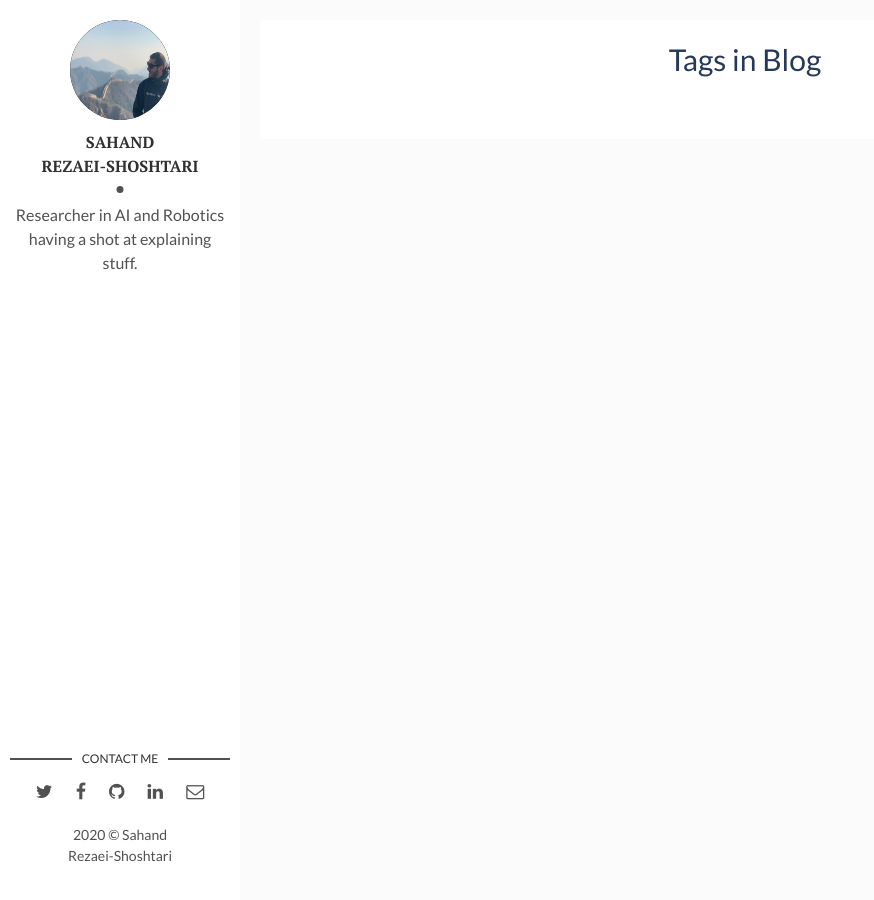
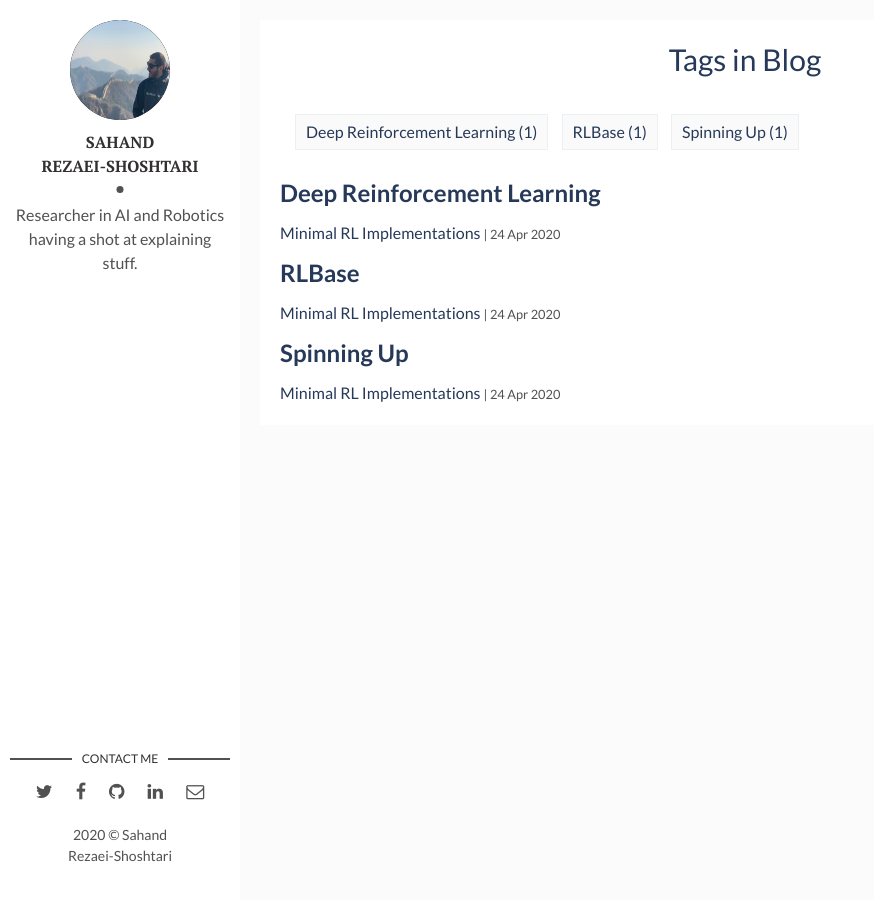
Before and after one commit to sahandrez/blog, a Jekyll site: the page built from tags.html, in a window 1280 px wide. Shown: the whole page, without its empty margins (0-874 px from the left). Built offline with Jekyll 4.4.1, drawn with Linux system fonts in a browser that asks for light colours; part of the change alters nothing that is shown.

Commit message:
Add the RLBase post

```diff
--- a/_posts/2017-04-06-rlbase.markdown
+++ b/_posts/2017-04-06-rlbase.markdown
@@ -1,7 +1,35 @@
 ---
 layout: post
 title: "Minimal RL Implementations"
-date: 2020-04-20
-description: Minimal RL implementations # Add post description (optional)
+date: 2020-04-24
+description: Minimal RL implementations
 img:  # Add image post (optional)
+tags: [Deep Reinforcement Learning, Spinning Up, RLBase]
 ---
+
+[OpenAI](https://openai.com/) has done a fantastic job with the developement of [Spinning Up](https://spinningup.openai.com/en/latest/index.html#), an educational resource for understanding Deep Reinforcement Learning (Deep RL). Its simple [code design](https://spinningup.openai.com/en/latest/user/introduction.html#code-design-philosophy), the well-documented, standalone, and reasonably good implementations of [key algorithms](https://spinningup.openai.com/en/latest/user/algorithms.html), and its [curated list](https://spinningup.openai.com/en/latest/spinningup/keypapers.html) of key papers in Deep RL have significantly lowered the barrier to entry for new researchers. Additionally, the [guide](https://spinningup.openai.com/en/latest/spinningup/spinningup.html) on spinning up as a Deep RL researcher gives a very nice overview of the common pitfalls.
+
+While awesome RL repos such as [rllib](https://ray.readthedocs.io/en/latest/rllib.html), [Baselines](https://github.com/openai/baselines), [Dopamine](https://github.com/google/dopamine), and [rlpyt](https://github.com/astooke/rlpyt) are great for running state-of-the-art RL algorithms in large-scales, their often complicated frameworks make understaing the core concepts of Deep RL algorithms almost impossible. This is where the true benefit of simple implementations of Spinning Up come into play.
+
+## RLBase: A Spinning Up Fork
+
+With the [PyTorch update](https://openai.com/blog/openai-pytorch/) of Spinning Up in January 2020, OpenAI has officially announced that no major updates are currently planned out. The original repo implements the following 6 core Deep RL algorithms:
+
+1. [Vanilla Policy Gradient (VPG)](https://papers.nips.cc/paper/1713-policy-gradient-methods-for-reinforcement-learning-with-function-approximation.pdf)
+1. [Trust Region Policy Optimization (TRPO)](https://arxiv.org/abs/1502.05477)
+1. [Proximal Policy Optimization (PPO)](https://arxiv.org/abs/1707.06347)
+1. [Deep Deterministic Policy Gradient (DDPG)](https://arxiv.org/abs/1509.02971)
+1. [Twin Delayed DDPG (TD3)](https://arxiv.org/pdf/1802.09477.pdf)
+1. [Soft Actor-Critic (SAC)](https://arxiv.org/abs/1801.01290)
+
+You can read more about the reasoning behind this selection [here](https://spinningup.openai.com/en/latest/user/algorithms.html#why-these-algorithms), but briefly, these are the core methods that cover the progression of ideas in the recent history of policy-learning algorithms. As the result, some of core Deep RL methods from other families such as Value Function methods, Distributional RL, Heirarchical RL, and Model-based RL have been left behind.
+
+With that said, I have recently started working on my fork of Spinning Up, [RLBase](https://github.com/sahandrez/rlbase), with the goal of adding some of the missing algorithms. The implementations are all in [PyTorch](https://pytorch.org/) and follow the [Spinning Up code format](https://spinningup.openai.com/en/latest/user/algorithms.html#code-format). Note that this is a work in progress and more algorithms will be added in the following weeks. Additionally, I will try to write a brief description similar to that of Spinning Up in subsequent blog posts! The following algorithms have been already implemented:
+
+1. [REINFORCE](https://link.springer.com/content/pdf/10.1007/BF00992696.pdf)
+1. [Deep Q Networks (DQN)](https://www.nature.com/articles/nature14236)
+1. [Hindsight Experience Replay (HER)](https://arxiv.org/abs/1707.01495)
+
+Similar to any code base, there may be bugs or issues with my implementations. I greatly appreciate feedbacks and pull requests.
+
+Happy Reinforcement Learning!
```
Also changed, not shown: 1 other file.
